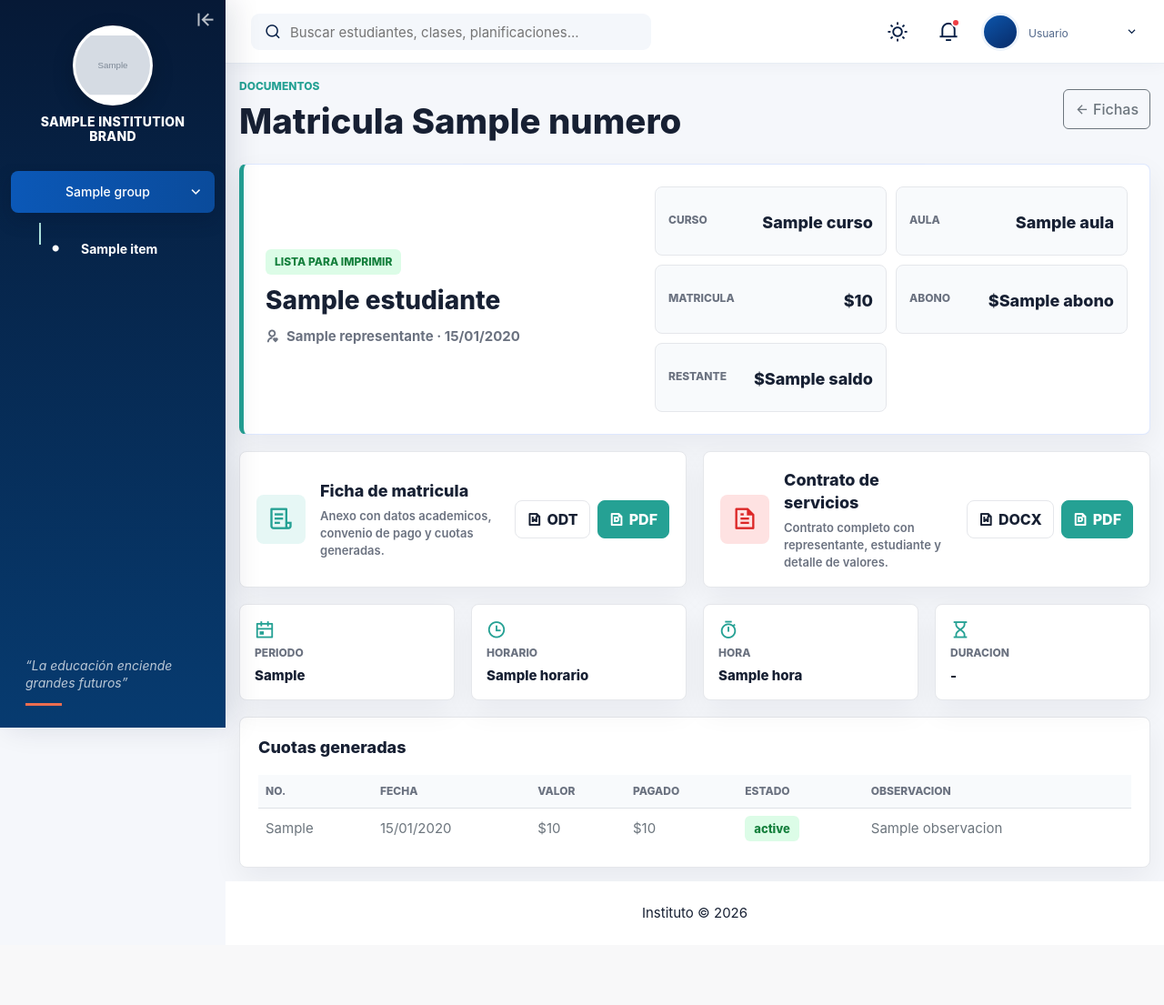
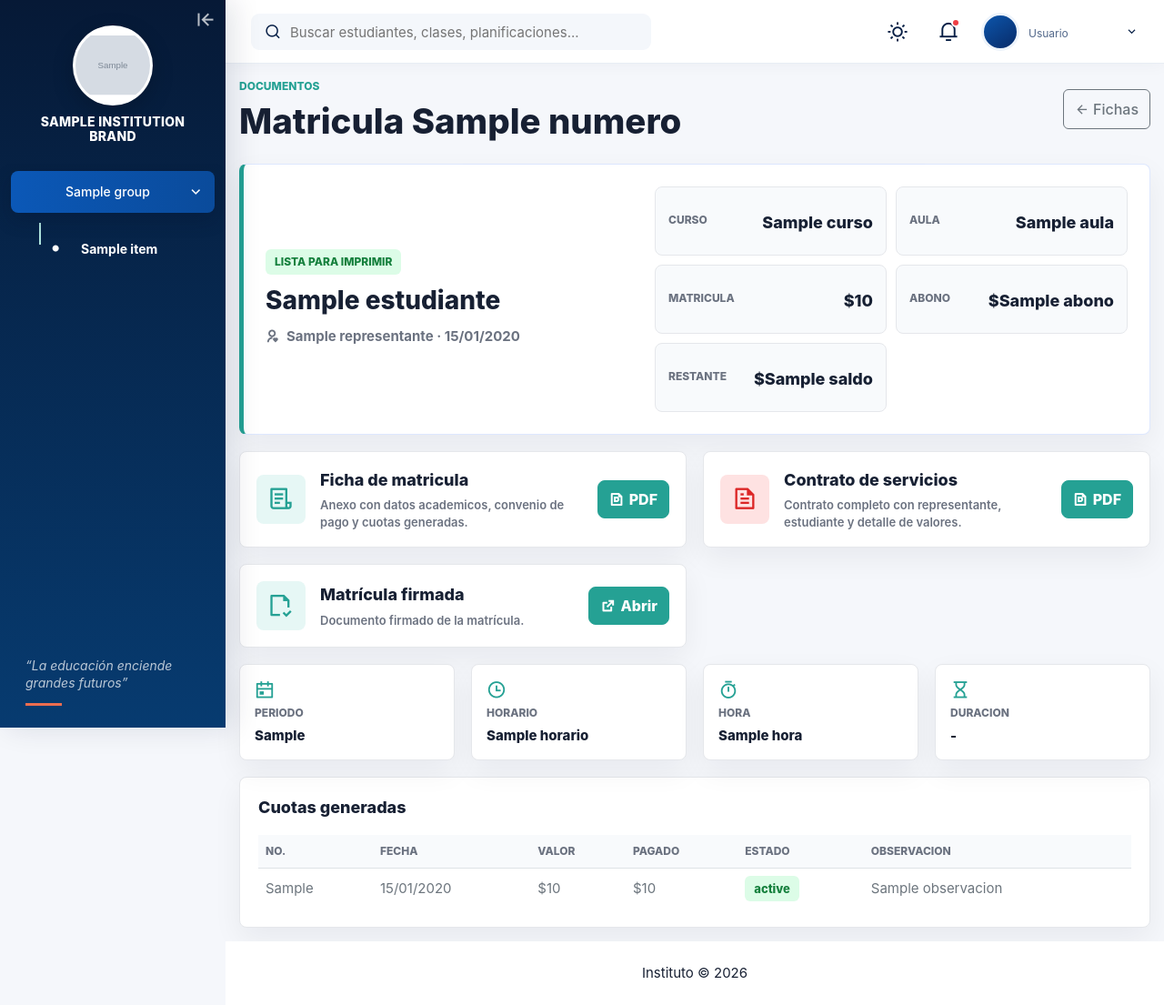
Before and after one commit to 5dg6mtq9qv-arch/instituto, a Django app: template templates/matricula/ficha_documentos.html in a window 1280 px wide. Shown: the whole page at 91% size. Before the commit the page ends 1009 px from the top, so only its background shows below. Run offline with Django 5.2, Linux system fonts and the light colour scheme; the template is opened without the code that fills it: most values are stand-ins (such as "Sample title", 1, 10 or a date in 2020); grey boxes marked "Sample" are stand-in pictures; some libraries are stand-ins or nearby versions.

Commit message:
mejoras matricula

```diff
--- a/apps/matricula/odt.py
+++ b/apps/matricula/odt.py
@@ -699,7 +699,6 @@ class FichaPdfDrawer:
         self.line([(548, 750), (548, 801)], width=1)
         self.text(72, 762, "Valor Total del Curso", size=10)
         self.text(72, 785, "(sin matricula)", size=10)
-        self.text(210, 777, self.context["valor_total_curso"], size=12, max_width=240)
         self.text(562, 770, "Valor de matricula", size=10)
         self.text(708, 770, self.context["valor_matricula"], size=12, max_width=260)
 
--- a/apps/matricula/urls.py
+++ b/apps/matricula/urls.py
@@ -21,8 +21,6 @@ urlpatterns = [
     path("fichas/nueva/", views.FichaInscripcionCreateView.as_view(), name="ficha_nueva"),
     path("fichas/<int:pk>/editar/", views.FichaInscripcionUpdateView.as_view(), name="ficha_editar"),
     path("fichas/<int:pk>/documentos/", views.ficha_documentos, name="ficha_documentos"),
-    path("fichas/<int:pk>/documentos/odt/", views.ficha_odt, name="ficha_odt"),
     path("fichas/<int:pk>/documentos/pdf/", views.ficha_pdf, name="ficha_pdf"),
-    path("fichas/<int:pk>/documentos/contrato/docx/", views.contrato_docx, name="contrato_docx"),
     path("fichas/<int:pk>/documentos/contrato/pdf/", views.contrato_pdf, name="contrato_pdf"),
 ]
--- a/templates/matricula/ficha_documentos.html
+++ b/templates/matricula/ficha_documentos.html
@@ -65,10 +65,6 @@
         <p>Anexo con datos academicos, convenio de pago y cuotas generadas.</p>
       </div>
       <div class="document-download-actions">
-        <a class="btn document-btn document-btn-light" href="{% url 'matricula:ficha_odt' ficha.pk %}">
-          <i class="ri-file-word-line"></i>
-          ODT
-        </a>
         <a class="btn document-btn document-btn-primary" href="{% url 'matricula:ficha_pdf' ficha.pk %}">
           <i class="ri-file-pdf-line"></i>
           PDF
@@ -85,16 +81,30 @@
         <p>Contrato completo con representante, estudiante y detalle de valores.</p>
       </div>
       <div class="document-download-actions">
-        <a class="btn document-btn document-btn-light" href="{% url 'matricula:contrato_docx' ficha.pk %}">
-          <i class="ri-file-word-line"></i>
-          DOCX
-        </a>
         <a class="btn document-btn document-btn-primary" href="{% url 'matricula:contrato_pdf' ficha.pk %}">
           <i class="ri-file-pdf-line"></i>
           PDF
         </a>
       </div>
     </article>
+
+    {% if ficha.archivo_ficha_firmada %}
+      <article class="document-download-card">
+        <div class="document-download-icon document-download-icon-blue">
+          <i class="ri-file-check-line"></i>
+        </div>
+        <div>
+          <h3>Matrícula firmada</h3>
+          <p>Documento firmado de la matrícula.</p>
+        </div>
+        <div class="document-download-actions">
+          <a class="btn document-btn document-btn-primary" href="{{ ficha.archivo_ficha_firmada.url }}" target="_blank" rel="noopener">
+            <i class="ri-external-link-line"></i>
+            Abrir
+          </a>
+        </div>
+      </article>
+    {% endif %}
   </section>
 
   <section class="document-data-grid">
```
Also changed, not shown: apps/matricula/tests.py (+35 -0 lines), apps/matricula/views.py (+0 -12 lines), 1 other file.
